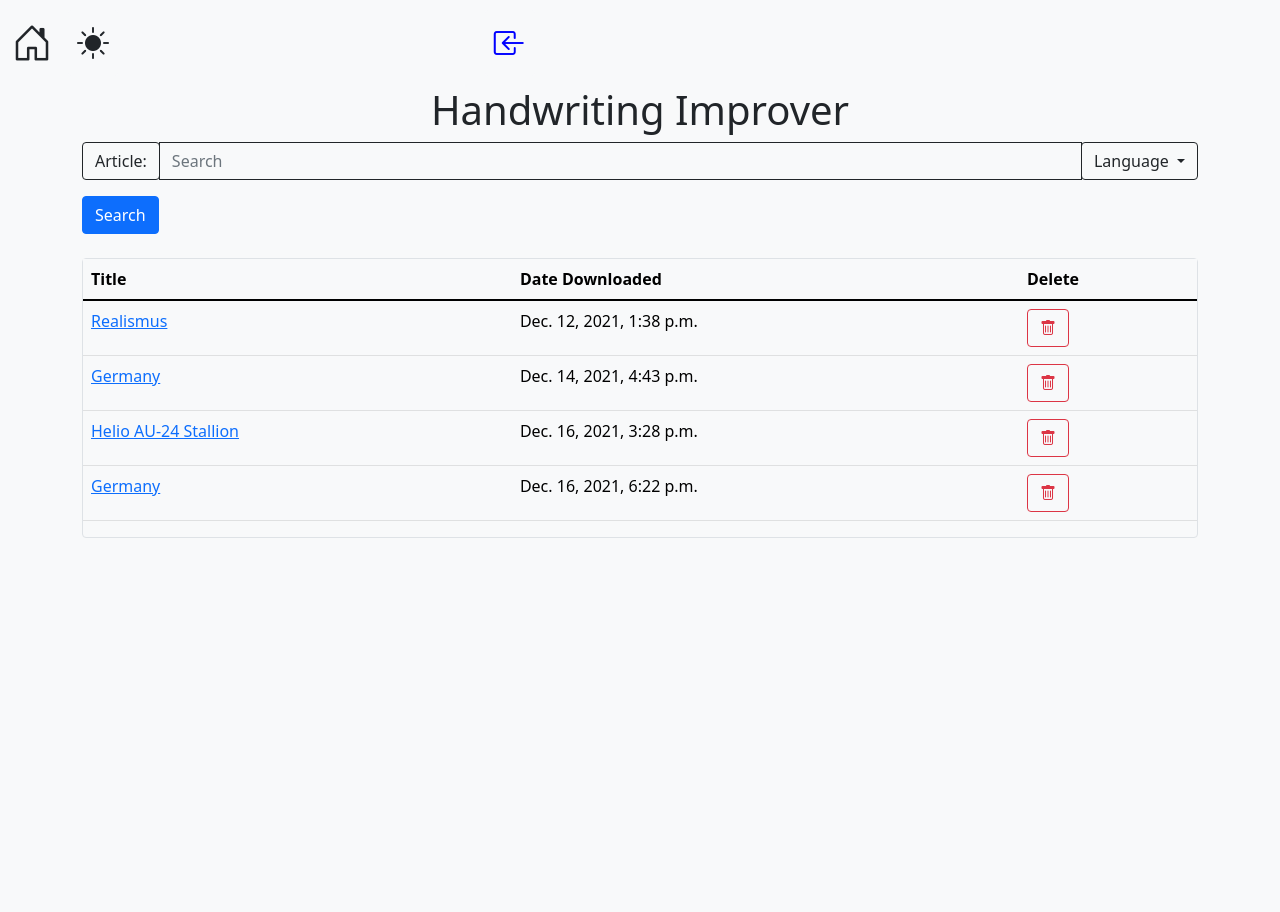
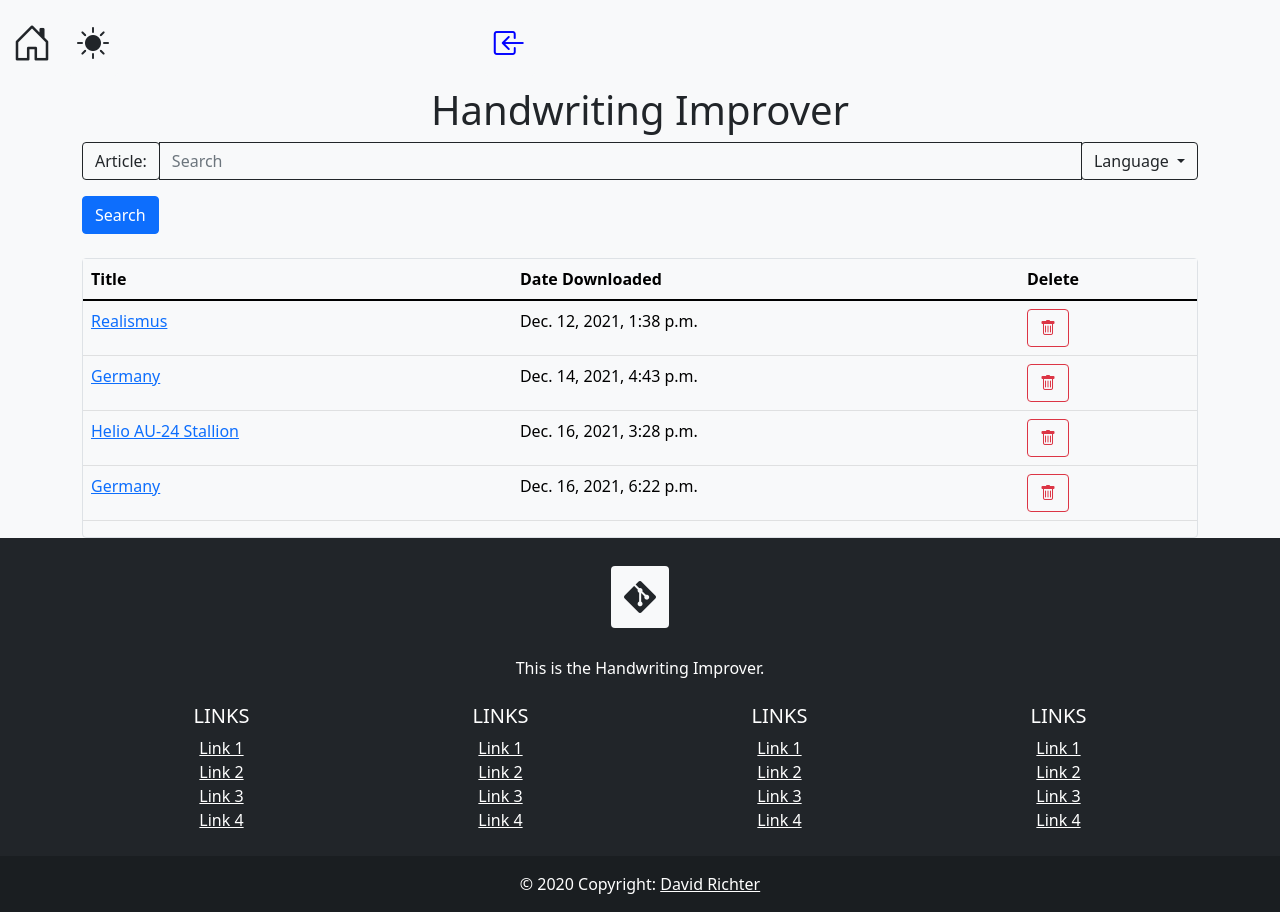
Before and after one commit to davrichter/djangoLearning, a Django app: page /handwriting/ in a window 1280 px wide. Before the commit the page ends 538 px from the top, so only its background shows below. Run offline with Django 3.2, Linux system fonts and the light colour scheme; data comes from the database, SQL or seed files in the repository; both versions use the stored data as it was after the commit; some libraries are stand-ins or nearby versions.

Commit message:
added a footer

```diff
--- /dev/null
+++ b/wikipedia_converter/static/wikipedia_converter/css/footer.css
@@ -0,0 +1,3 @@
+footer {
+    margin-top: auto;
+}
--- a/wikipedia_converter/static/wikipedia_converter/css/navbar.css
+++ b/wikipedia_converter/static/wikipedia_converter/css/navbar.css
@@ -1,3 +1,9 @@
+body {
+  display: flex;
+  flex-direction: column;
+  min-height: 100vh;
+}
+
 .bi {
     font-size: 200%;
 }
--- /dev/null
+++ b/wikipedia_converter/templates/wikipedia_converter/footer.html
@@ -0,0 +1,133 @@
+<!DOCTYPE html>
+<html lang="en">
+<head>
+    {% load static %}
+    <meta charset="UTF-8">
+    <link rel="stylesheet" href="{% static 'wikipedia_converter/css/footer.css' %}">
+</head>
+<body>
+<!-- Footer -->
+<footer class="bg-dark text-center text-white">
+  <!-- Grid container -->
+  <div class="container p-4">
+    <!-- Section: Social media -->
+    <section class="mb-4">
+      <!-- Gitlab -->
+      <a class="btn bg-dark text-light btn-floating m-1" href="https://gitlab.com/username882/django-learning" role="button">
+          <i class="bi bi-git"></i>
+      </a>
+    </section>
+    <!-- Section: Social media -->
+
+    <!-- Section: Text -->
+    <section class="mb-4">
+      <p>
+        This is the Handwriting Improver.
+      </p>
+    </section>
+    <!-- Section: Text -->
+
+    <!-- Section: Links -->
+    <section class="">
+      <!--Grid row-->
+      <div class="row">
+        <!--Grid column-->
+        <div class="col-lg-3 col-md-6 mb-4 mb-md-0">
+          <h5 class="text-uppercase">Links</h5>
+
+          <ul class="list-unstyled mb-0">
+            <li>
+              <a href="#!" class="text-white">Link 1</a>
+            </li>
+            <li>
+              <a href="#!" class="text-white">Link 2</a>
+            </li>
+            <li>
+              <a href="#!" class="text-white">Link 3</a>
+            </li>
+            <li>
+              <a href="#!" class="text-white">Link 4</a>
+            </li>
+          </ul>
+        </div>
+        <!--Grid column-->
+
+        <!--Grid column-->
+        <div class="col-lg-3 col-md-6 mb-4 mb-md-0">
+          <h5 class="text-uppercase">Links</h5>
+
+          <ul class="list-unstyled mb-0">
+            <li>
+              <a href="#!" class="text-white">Link 1</a>
+            </li>
+            <li>
+              <a href="#!" class="text-white">Link 2</a>
+            </li>
+            <li>
+              <a href="#!" class="text-white">Link 3</a>
+            </li>
+            <li>
+              <a href="#!" class="text-white">Link 4</a>
+            </li>
+          </ul>
+        </div>
+        <!--Grid column-->
+
+        <!--Grid column-->
+        <div class="col-lg-3 col-md-6 mb-4 mb-md-0">
+          <h5 class="text-uppercase">Links</h5>
+
+          <ul class="list-unstyled mb-0">
+            <li>
+              <a href="#!" class="text-white">Link 1</a>
+            </li>
+            <li>
+              <a href="#!" class="text-white">Link 2</a>
+            </li>
+            <li>
+              <a href="#!" class="text-white">Link 3</a>
+            </li>
+            <li>
+              <a href="#!" class="text-white">Link 4</a>
+            </li>
+          </ul>
+        </div>
+        <!--Grid column-->
+
+        <!--Grid column-->
+        <div class="col-lg-3 col-md-6 mb-4 mb-md-0">
+          <h5 class="text-uppercase">Links</h5>
+
+          <ul class="list-unstyled mb-0">
+            <li>
+              <a href="#!" class="text-white">Link 1</a>
+            </li>
+            <li>
+              <a href="#!" class="text-white">Link 2</a>
+            </li>
+            <li>
+              <a href="#!" class="text-white">Link 3</a>
+            </li>
+            <li>
+              <a href="#!" class="text-white">Link 4</a>
+            </li>
+          </ul>
+        </div>
+        <!--Grid column-->
+      </div>
+      <!--Grid row-->
+    </section>
+    <!-- Section: Links -->
+  </div>
+  <!-- Grid container -->
+
+  <!-- Copyright -->
+  <div class="text-center p-3" style="background-color: rgba(0, 0, 0, 0.2);">
+    © 2020 Copyright:
+    <a class="text-white" href="">David Richter</a>
+  </div>
+  <!-- Copyright -->
+</footer>
+<!-- Footer -->
+</body>
+</html>
--- a/wikipedia_converter/templates/wikipedia_converter/index.html
+++ b/wikipedia_converter/templates/wikipedia_converter/index.html
@@ -74,5 +74,6 @@
     </div>
 </div>
 <script type="text/javascript" src="{% static 'wikipedia_converter/js/index.js' %}"></script>
+{% include 'wikipedia_converter/footer.html' %}
 </body>
 </html>
--- a/wikipedia_converter/templates/wikipedia_converter/navbar.html
+++ b/wikipedia_converter/templates/wikipedia_converter/navbar.html
@@ -41,13 +41,13 @@
             {% if request.user.is_authenticated %}
             <li class="nav-item my-2 my-sm-0">
                 <a class="btn bg-dark text-light nav-link">
-                    <i class="bi bi-box-arrow-in-right" id="logout" style="color: red"></i>
+                    <i class="bi bi-box-arrow-in-right" id="logout"></i>
                 </a>
             </li>
         {% else %}
             <li class="nav-item my-2 my-sm-0">
                 <a class="btn bg-dark text-light nav-link">
-                    <i class="bi bi-box-arrow-in-left" id="login" style="color: blue"></i>
+                    <i class="bi bi-box-arrow-in-left" id="login"></i>
                 </a>
             </li>
         {% endif %}
```
Also changed, not shown: db.sqlite3.
